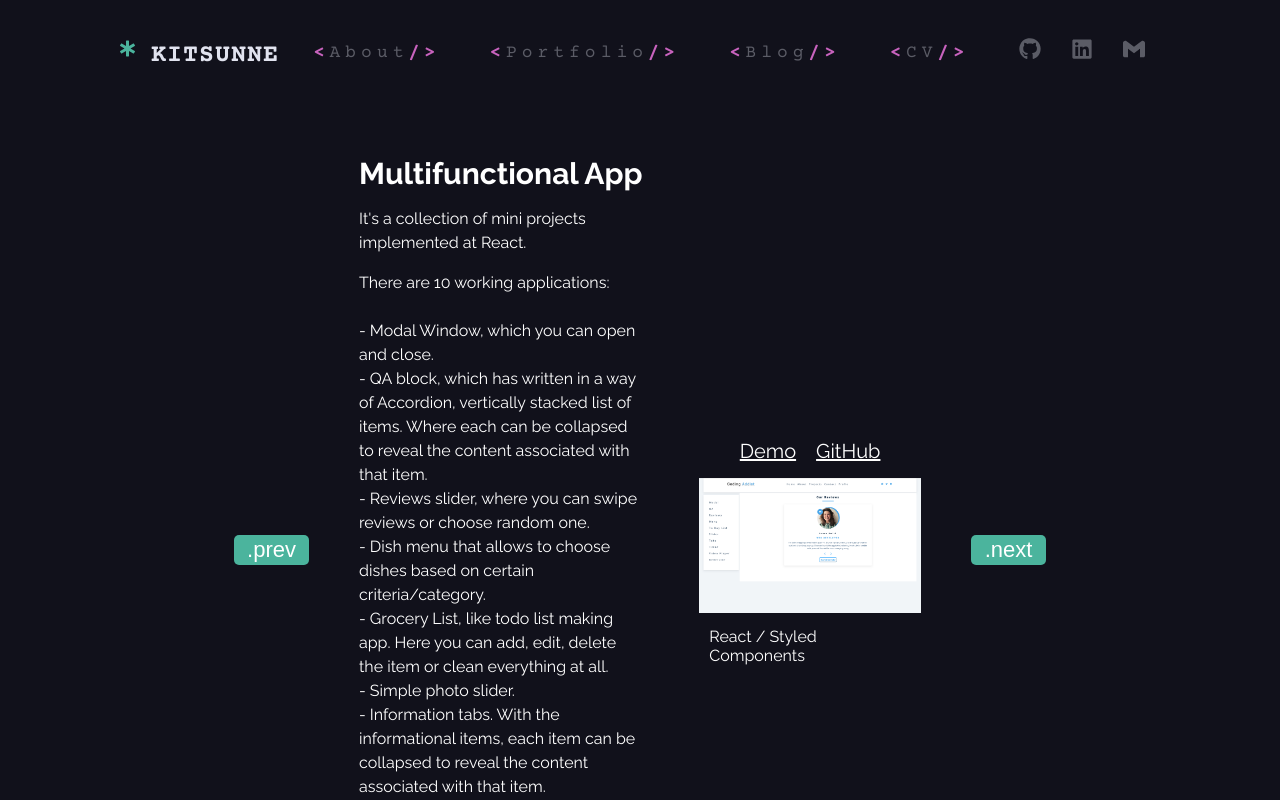
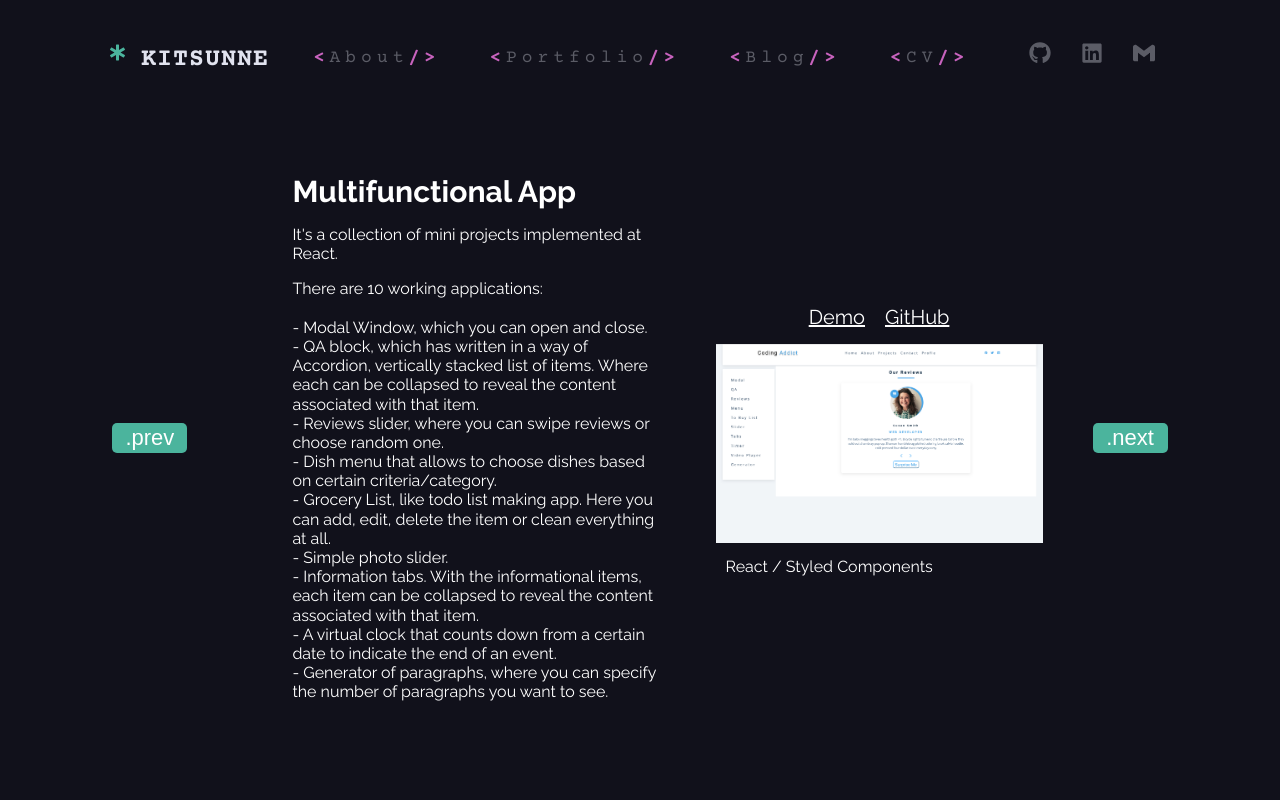
Before and after one commit to kitsunne/personal-site, a React (Create React App) app: page /portfolio in a window 1280 px wide. Shown: the top 800 px of the page. Built offline with nearby package versions, Linux system fonts and the light colour scheme.

Commit message:
responsive design fix

```diff
--- a/src/Components/Main.tsx
+++ b/src/Components/Main.tsx
@@ -44,7 +44,12 @@ const MainWrapper = styled.main`
   color: white;
   margin: auto;
   width: 75%;
-
+  @media screen and (max-width: 1920px) {
+    width: 75%;
+  }
+  @media screen and (max-width: 1440px) {
+    width: 80%;
+  }
   @media screen and (max-width: 1024px) {
     width: 91%;
   }
@@ -66,11 +71,14 @@ const MainWrapper = styled.main`
 `;
 
 const FieldInfo = styled.div`
-  padding: 15px 0 20px 50px;
   line-height: 35px;
   padding-left: 35px;
   align-self: center;
   border-left: 3px solid #5b5c66;
+  width:900px;
+  @media screen and (max-width: 1920px) {
+    margin-left: 55px;
+  }
 
   @media screen and (max-width: 768px) {
     padding: 25px 0;
@@ -85,9 +93,12 @@ const FieldInfo = styled.div`
   p {
     font-weight: bold;
     color: #e1e3ef;
-    font-size: 25px;
+    font-size: 22px;
     letter-spacing: 2px;
-    @media screen and (max-width: 1366px) {
+    @media screen and (max-width: 1920px) {
+      font-size: 30px;
+  }
+    @media screen and (max-width: 1440px) {
       font-size: 24px;
       line-height: 40px;
     }
@@ -106,6 +117,7 @@ const FieldInfo = styled.div`
   }
   p:nth-child(2) {
     margin-left: 25px;
+
     @media screen and (max-width: 480px) {
       margin-left: 15px;
     }
@@ -131,7 +143,10 @@ const FieldInfo = styled.div`
   span {
     font-size: 25px;
     font-weight: bold;
-    @media screen and (max-width: 1366px) {
+    @media screen and (max-width: 1920px) {
+      font-size: 30px;
+  }
+    @media screen and (max-width: 1440px) {
       font-size: 24px;
     }
     @media screen and (max-width: 1024px) {
@@ -150,7 +165,10 @@ const ImageContainer = styled.div`
   align-self:flex-end;
   img {
     width: 420px;
-    @media screen and (max-width: 1366px) {
+    @media screen and (max-width: 1920px) {
+    width: 500px;
+    }
+    @media screen and (max-width: 1440px) {
       width: 400px;
     }
     @media screen and (max-width: 1024px) {
--- a/src/Components/Pages/Blog.tsx
+++ b/src/Components/Pages/Blog.tsx
@@ -22,6 +22,12 @@ const BlogWrapper = styled.div`
   align-items: center;
   padding-top: 150px;
   background-color: #11111b;
+  @media screen and (max-width: 1920px) {
+   padding-top:200px;
+}
+@media screen and (max-width: 1440px) {
+   padding-top:130px;
+}
   @media screen and (max-width: 480px) {
     padding-top: 180px;
     height: 300px;
--- a/src/Components/Pages/NavBar.tsx
+++ b/src/Components/Pages/NavBar.tsx
@@ -95,9 +95,12 @@ const NavbarWrapper = styled.div <{ isMenuOpen: boolean }>`
   top: 0;
   padding: 5px 160px;
   z-index: 1000;
-  @media screen and (max-width: 1366px) {
-    padding: 5px 120px;
-    font-size: 18px;
+  @media screen and (max-width: 1920px) {
+      font-size: 30px;
+  }
+  @media screen and (max-width: 1440px) {
+    padding: 5px 110px;
+    font-size: 22px;
 
   }
   @media screen and (max-width: 1024px) {
@@ -141,7 +144,10 @@ const Logo = styled.h1`
     color: #4bb49d;
     width: 15px;
   }
-  @media screen and (max-width: 1366px) {
+  @media screen and (max-width: 1920px) {
+      font-size: 32px;
+  }
+  @media screen and (max-width: 1440px) {
     font-size: 25px;
 
   }
@@ -153,6 +159,7 @@ const LinksContainer = styled.div`
     display: flex;
     flex-direction: column;
     text-align: center;
+    align-items: center;
     padding: 15px 0 15px 0;
   }
 `;
@@ -187,17 +194,25 @@ const StyledLink = styled(Link)`
 const SocialIcons = styled.ul`
   display: flex;
   list-style: none;
+  align-items: center;
 
   a {
     color: #5b5c66;
     cursor: pointer;
     font-size: 30px;
     margin: 15px;
+    text-align: center;
     &:hover {
       color: #f37a53;
       transition: all 0.3s linear;
       transform: scale(1.5);
     }
+    @media screen and (max-width: 1920px) {
+      font-size: 35px;
+  }
+  @media screen and (max-width: 1440px) {
+    font-size: 28px;
+  }
     @media screen and (max-width: 1366px) {
     font-size: 22px;
   }
--- a/src/Components/Pages/Portfolio.tsx
+++ b/src/Components/Pages/Portfolio.tsx
@@ -72,11 +72,13 @@ const portfolioData: portfolioTypes = [
       <div>
         <p>It's a replica of a social network.</p>
         <br />
+        <div>- View user accounts.</div>
+        <div>- Follow / Unfollow users.</div>
         <div>- Like posts.</div>
-        <div>- Add new posts.</div>
+        <div>- Add posts.</div>
         <div>- Send messages.</div>
         <br />
-        <div>IN PROGRESS NOW ...</div>
+        <div>...IN PROGRESS...</div>
       </div>
     ),
     technologies: "React / Redux / CSS Modules ",
@@ -134,15 +136,22 @@ const WrapperMain = styled.div`
   flex-direction: column;
   align-items: center;
   justify-content: center;
-  margin-bottom: 50px;
   width: 95%;
-  @media screen and (max-width: 1024px) {
+
+  @media screen and (max-width: 1920px) {
+    margin: 100px auto;
+    width: 90%;
   }
+  @media screen and (max-width: 1440px) {
+      margin: 30px auto;
+      width: 95%;
+    }
   @media screen and (max-width: 768px) {
     padding-top: 110px;
   }
   @media screen and (max-width: 480px) {
     padding-top: 110px;
+    margin-bottom: 50px;
   }
 `;
 const ButtonContainer = styled.div`
@@ -207,6 +216,7 @@ const ProjectWrapper = styled.div`
   animation-fill-mode: forwards;
   align-items: center;
 
+
   @media screen and (max-width: 1024px) {
     padding: 90px 0 90px 45px;
   }
@@ -239,6 +249,10 @@ const Description = styled.div`
   @media screen and (max-width: 1366px) {
     font-size: 16px;
   }
+  @media screen and (max-width: 1440px) {
+    font-size: 16px;
+    line-height: 1.2;
+  }
   @media screen and (max-width: 768px) {
     font-size: 16px;
   }
@@ -251,11 +265,20 @@ const Image = styled.img`
   width: 100%;
   height: 100%;
   max-width: 450px;
+  @media screen and (max-width: 1920px) {
+    max-width: 550px;
+}
+@media screen and (max-width: 1440px) {
+    max-width: 450px;
+}
 `;
 
 const Title = styled.div`
   font-size: 30px;
   font-weight: bold;
+  @media screen and (max-width: 1440px) {
+    font-size: 30px;
+}
   @media screen and (max-width: 1024px) {
     font-size: 37px;
   }
@@ -268,8 +291,15 @@ const InfoWrapper = styled.div`
   display: flex;
   flex-direction: column;
   justify-content: center;
-  padding-right: 55px;
+  padding:0 55px;
   width: auto;
+
+  @media screen and (max-width: 1920px) {
+    width: 1100px;
+}
+@media screen and (max-width: 1440px) {
+   width: 1300px;
+}
   @media screen and (max-width: 1024px) {
     padding-right: 30px;
   }
@@ -290,8 +320,9 @@ const Wrapper = styled.div`
   margin: auto;
   padding-top: 50px;
   font-family: "Raleway", sans-serif;
-  @media screen and (max-width: 1366px) {
-    width: 75%;
+  @media screen and (max-width: 1440px) {
+    width: 95%;
+    padding-top: 30px;
   }
   @media screen and (max-width: 1024px) {
     width: 90%;
```
